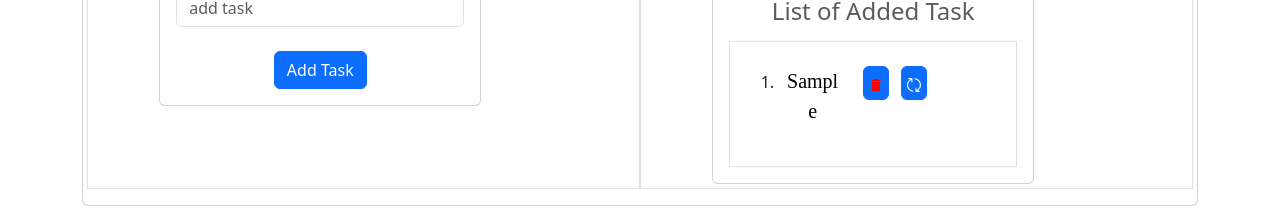
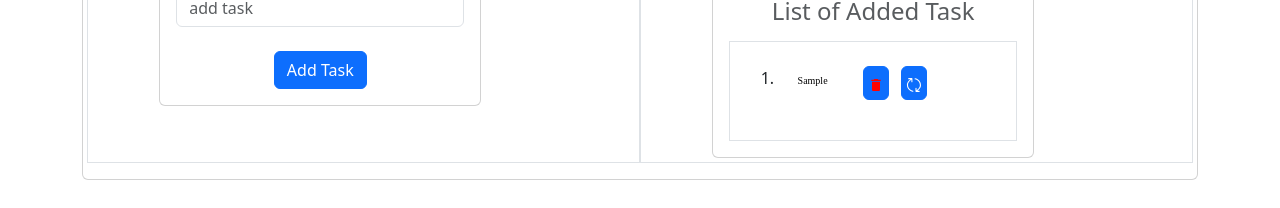
Before and after one commit to aniket3333/Todo_React, a React (Create React App) app: page / in a window 1280 px wide. Both pictures are taken after typing "Sample" into the empty fields and a click on the button "Add Task". Shown: the part 202-410 px from the top of the page. Built offline with nearby package versions, Linux system fonts and the light colour scheme.

Commit message:
font size

```diff
--- a/src/Components/Show.js
+++ b/src/Components/Show.js
@@ -30,7 +30,7 @@ const Show = ({ tas, onDeleteClick, AllDelete }) => {
                   <span
                     className="text-capitalize"
                     style={{
-                      fontSize: "20px",
+                      fontSize: "10px",
                       fontFamily: "serif",
                       color: "black",
                     }}
```
